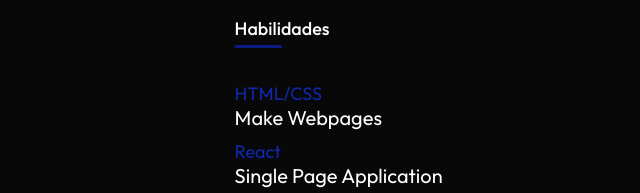
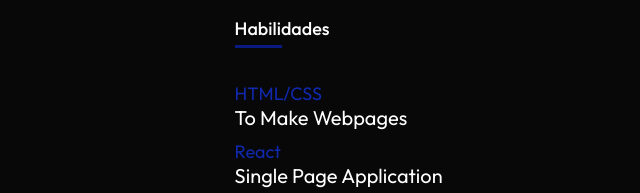
Before and after one commit to Vidal777rj/michel, a plain HTML site: page index.html in a window 1280 px wide. Shown: the part 1209-1402 px from the top of the page, 303-943 px from the left. Drawn offline with Linux system fonts and the light colour scheme.

```diff
--- a/index.html
+++ b/index.html
@@ -55,7 +55,7 @@
                     </div>
                     <div class="tab-contents active-tab" id="skills">
                         <ul>
-                            <li><span>HTML/CSS</span><br>Make Webpages</li>
+                            <li><span>HTML/CSS</span><br>To Make Webpages</li>
                             <li><span>React</span><br>Single Page Application</li>
                             <li><span>Golang</span><br>Server-Side Scripting</li>
                             <li><span>Node</span><br>Server-Side Scripting</li>
```
